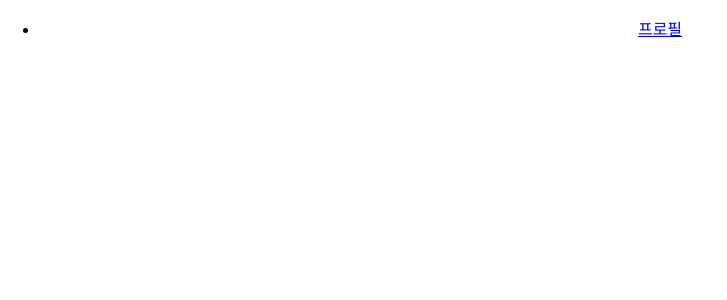
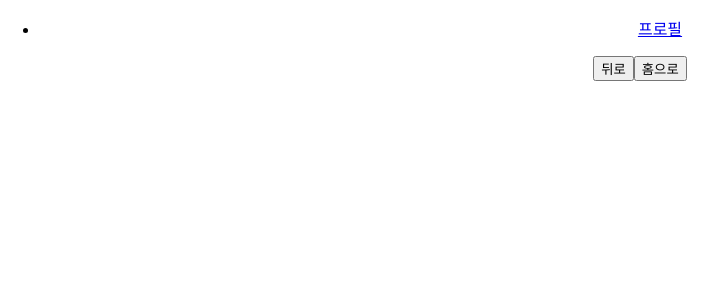
Before and after one commit to skandla2002/todo-all-web, a React app: page /history in a window 1280 px wide. Shown: the top 300 px of the page, without its empty margins (0-727 px from the left). Built offline with nearby package versions, Linux system fonts and the light colour scheme.

Commit message:
히스토리 사용하기

```diff
--- a/src/App.js
+++ b/src/App.js
@@ -11,6 +11,7 @@
 // import Counter from './components/Counter';
 import "./App.css";
 import Profiles from "./components/Profiles";
+import HistorySample from './lib/HistorySample'
 
 class App extends Component {
   render(){
@@ -29,6 +30,7 @@
             <Route path="/Home" component={Home}></Route>
             <Route exact path="/counter" component={CounterContainer}></Route>
             <Route path="/profiles" component={Profiles}></Route>
+            <Route path="/history" component={HistorySample}></Route>
             {/* <Link to="/">{CounterContainer}</Link>
             <Link to="/Login">{Login}</Link>         */}
         </div>
--- a/src/components/Profiles.js
+++ b/src/components/Profiles.js
@@ -8,7 +8,7 @@
             <h3>사용자 목록</h3>
             <ul>
                 <li>
-                    <Link to="/profiles/gildong">gitdong</Link>
+                    <Link to="/profiles/gildong">gildong</Link>
                 </li>
             </ul>
             <ul>
--- /dev/null
+++ b/src/lib/HistorySample.js
@@ -0,0 +1,35 @@
+import React, { Component } from 'react';
+
+class HistorySample extends Component{
+    // 뒤로 가기
+    handleGoBack = () => {
+        this.props.history.goBack();
+    }
+    //홈으로 이동
+    handleGoHome = () => {
+        this.props.history.push('/');
+    }
+
+    compoenntDidMount(){
+        // 이것을 설정하고 나면 페이지에 변화가 생기려고 할 때마다 정말 나갈 것인지를 질문함
+        this.unblock = this.props.history.block('정말 나가실 건가요');
+    }
+
+    componentWillUnmount(){
+        // 컴포넌트가 언마운트 되면질문을 멈춤
+        if (this.unblock){
+            this.unblock();
+        }
+    }
+
+    render () {
+        return (
+            <div>
+                <button onClick={this.handleGoBack}>뒤로</button>
+                <button onClick={this.handleGoHome}>홈으로</button>
+            </div>
+        )
+    }
+}
+
+export default HistorySample;
```
